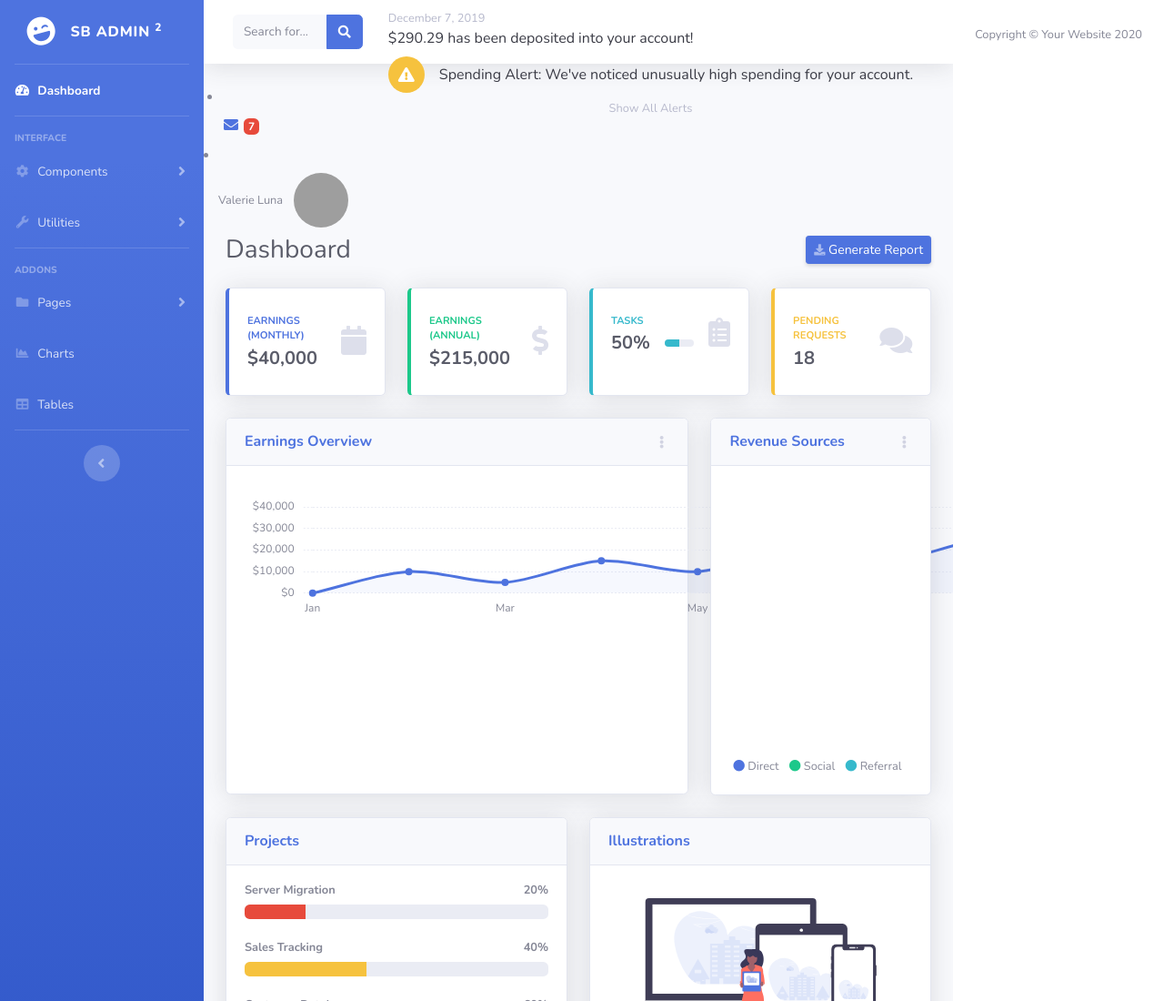
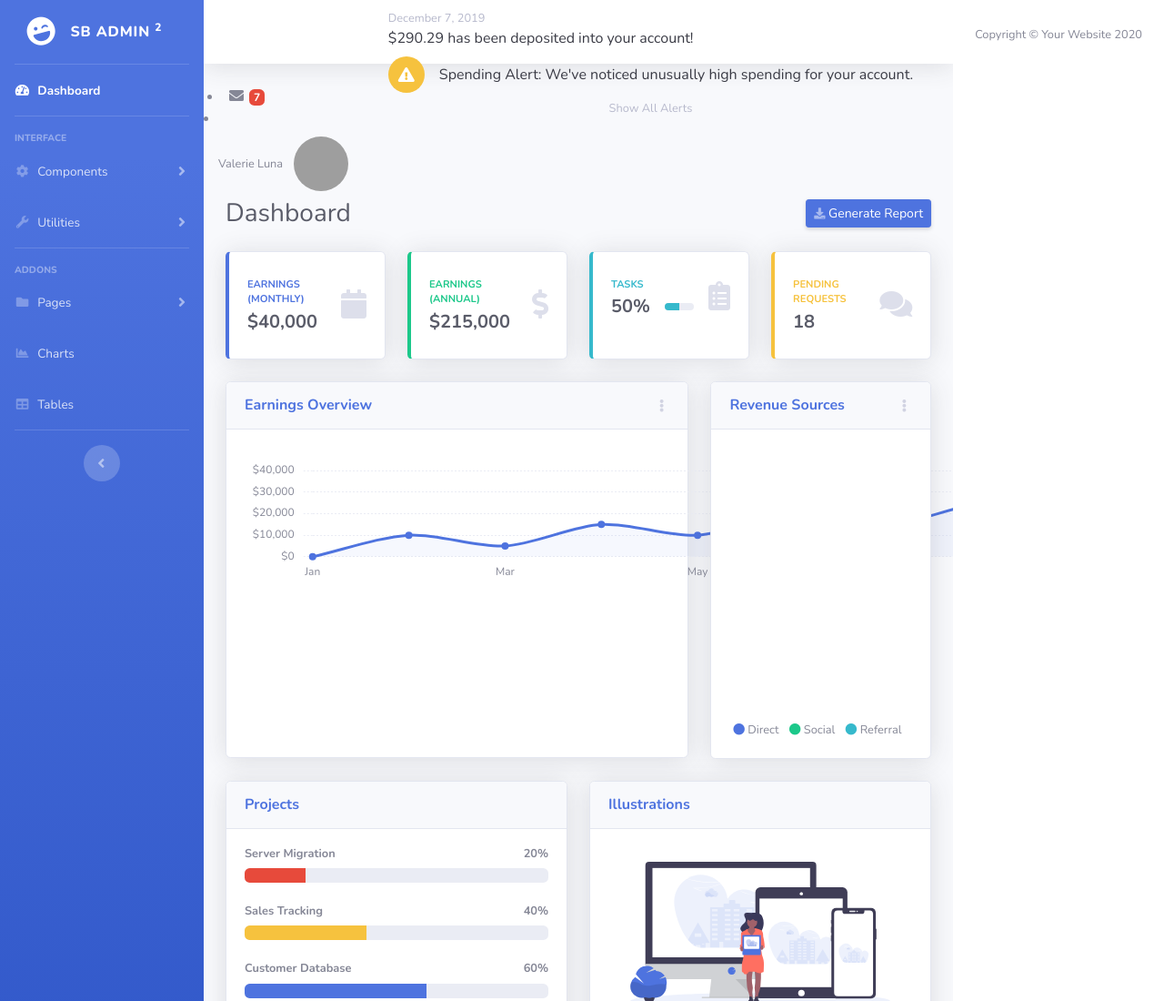
Before and after one commit to karlaeflm/ola, a website with bundled scripts: page index.html in a window 1280 px wide. Shown: the top 1100 px of the page at 91% size. Built offline with nearby package versions, Linux system fonts and the light colour scheme; grey boxes are pictures that could not be loaded.

Commit message:
Update index.html

```diff
--- a/index.html
+++ b/index.html
@@ -153,17 +153,7 @@
             <i class="fa fa-bars"></i>
           </button>
 
-          <!-- Topbar Search -->
-          <form class="d-none d-sm-inline-block form-inline mr-auto ml-md-3 my-2 my-md-0 mw-100 navbar-search">
-            <div class="input-group">
-              <input type="text" class="form-control bg-light border-0 small" placeholder="Search for..." aria-label="Search" aria-describedby="basic-addon2">
-              <div class="input-group-append">
-                <button class="btn btn-primary" type="button">
-                  <i class="fas fa-search fa-sm"></i>
-                </button>
-              </div>
-            </div>
-          </form>
+
 
           <!-- Topbar Navbar -->
           <ul class="navbar-nav ml-auto">
@@ -237,7 +227,7 @@
 
             <!-- Nav Item - Messages -->
             <li class="nav-item dropdown no-arrow mx-1">
-              <a class="nav-link dropdown-toggle" href="#" id="messagesDropdown" role="button" data-toggle="dropdown" aria-haspopup="true" aria-expanded="false">
+
                 <i class="fas fa-envelope fa-fw"></i>
                 <!-- Counter - Messages -->
                 <span class="badge badge-danger badge-counter">7</span>
```
